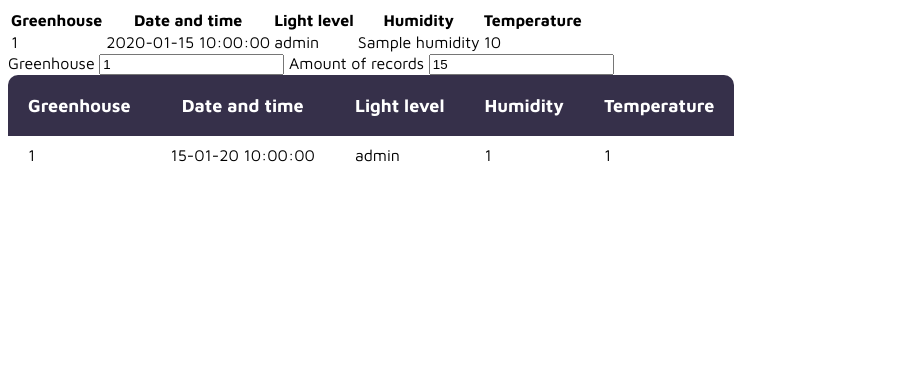
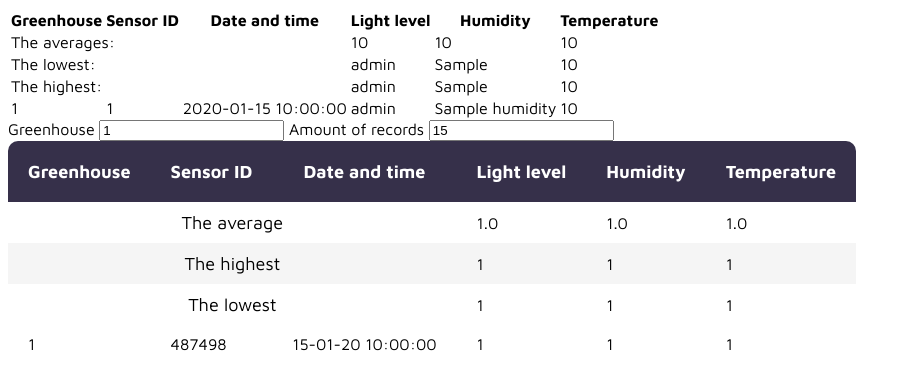
Before and after one commit to Yarvannim/Greenhouse, a Flask app: template templates/data.html in a window 1280 px wide. Shown: the top 390 px of the page, without its empty margins (0-911 px from the left). Run offline with Flask 2, Linux system fonts and the light colour scheme; the template is opened without the code that fills it: most values are stand-ins (such as "Sample title", 1, 10 or a date in 2020).

Commit message:
averages, lowest, highest added in both tables

```diff
--- a/app.py
+++ b/app.py
@@ -44,7 +44,6 @@ def ldr():
 
 ldr()
 air()
-LatestReadings = []
 
 def scheduledDataEntry():
     db.insertScheduledData(1,ldrvalue,humidity,temperature)
@@ -54,25 +53,32 @@ sched.add_job(scheduledDataEntry, 'interval', seconds =30) #will do the schedule
 
 sched.start()
 
-def get_data():
-    date = datetime.now()
-    now = date.strftime("%d/%m/%Y, %H:%M:%S")
-    ldrlevel = ldrvalue
-    lightandtime = str(ldrlevel) + ' W/M2 ' + now
-    LatestReadings.append(lightandtime)
-    if len(LatestReadings) > 25:
-        LatestReadings.pop(0)
-    return LatestReadings#, now
-
 @app.route("/data")
 def datapage():
     amount = request.args.get('amount', default=10, type=int)
     greenhouse = request.args.get('greenhouse', default=1, type=int)
     return db.getLatestData(greenhouse, amount)
-    # return render_template('index.html', lightlevelandtime=Readings, ldr=ldrlevel, humidity=humidity, temperature=temperature )
+@app.route("/data/averages")
+def dataAveragespage():
+    greenhouse = request.args.get('greenhouse', default=1, type=int)
+    return db.getAverageData(greenhouse)
+@app.route("/data/minimum")
+def dataLowestpage():
+    greenhouse = request.args.get('greenhouse', default=1, type=int)
+    return db.getLowestData(greenhouse)
+@app.route("/data/highest")
+def dataHighestpage():
+    greenhouse = request.args.get('greenhouse', default=1, type=int)
+    return db.getHighestData(greenhouse)
 
 @app.route("/")
 def page():
-    response = requests.get("http://127.0.0.1:5000/data?greenhouse=1&amount=10")
-    data = json.loads(response.text)
-    return render_template('data.html', readingsfromdatabase=data)
+    responseData = requests.get("http://127.0.0.1:5000/data?greenhouse=1&amount=10")
+    data = json.loads(responseData.text)
+    responseAverages = requests.get("http://127.0.0.1:5000/data/averages?greenhouse=1")
+    dataAverage = json.loads(responseAverages.text)
+    responseLowest = requests.get("http://127.0.0.1:5000/data/minimum?greenhouse=1")
+    dataLowest = json.loads(responseLowest.text)
+    responseHighest = requests.get("http://127.0.0.1:5000/data/highest?greenhouse=1")
+    dataHighest = json.loads(responseHighest.text)
+    return render_template('data.html', readingsfromdatabase=data, AverageData=dataAverage, LowestData=dataLowest, HighestData=dataHighest)
--- a/database/db.py
+++ b/database/db.py
@@ -30,7 +30,7 @@ class GreenhouseData(Base):
     entry_id = Column(Integer, primary_key=True, autoincrement=True)
     greenhouse_id = Column(Integer, ForeignKey('greenhouses.id'), nullable=False)
     create_time = Column(DateTime, server_default=func.now(), nullable=False)
-    light_level = Column(String(10), nullable=False)
+    light_level = Column(Integer, nullable=False)
     humidity = Column(Integer, nullable=False)
     temperature = Column(Integer, nullable=False)
 
@@ -51,6 +51,7 @@ def getLatestData(_id, _amount):
     for record in queryData:
         results.append({
             'Greenhouse_number': record.greenhouse_id,
+            'Sensor_ID': 487498,
             'time': record.create_time.strftime('%d-%m-%y %H:%M:%S'),
             'light_level': record.light_level,
             'humidity': record.humidity,
@@ -59,3 +60,60 @@ def getLatestData(_id, _amount):
     jsonified_results = json.dumps({'results': results})
     session.close()
     return jsonified_results
+
+def getAverageData(_id):
+    session = Session()
+    queryData = session.query(
+        func.avg(GreenhouseData.light_level),
+        func.avg(GreenhouseData.humidity),
+        func.avg(GreenhouseData.temperature)
+        ).filter(
+            GreenhouseData.greenhouse_id == _id
+        ).one()
+    session.close()
+    results = []
+    results.append({
+        'average_light_Level': str(queryData[0]),
+        'average_humidity': str(queryData[1]),
+        'average_temperature': str(queryData[2]),
+    })
+    jsonified_results = json.dumps({'results': results})
+    return jsonified_results
+
+def getLowestData(_id):
+    session = Session()
+    queryData = session.query(
+        func.min(GreenhouseData.light_level),
+        func.min(GreenhouseData.humidity),
+        func.min(GreenhouseData.temperature)
+        ).filter(
+            GreenhouseData.greenhouse_id == _id
+        ).one()
+    session.close()
+    results = []
+    results.append({
+        'lowest_light_Level': str(queryData[0]),
+        'lowest_humidity': str(queryData[1]),
+        'lowest_temperature': str(queryData[2]),
+    })
+    jsonified_results = json.dumps({'results': results})
+    return jsonified_results
+
+def getHighestData(_id):
+    session = Session()
+    queryData = session.query(
+        func.max(GreenhouseData.light_level),
+        func.max(GreenhouseData.humidity),
+        func.max(GreenhouseData.temperature)
+        ).filter(
+            GreenhouseData.greenhouse_id == _id
+        ).one()
+    session.close()
+    results = []
+    results.append({
+        'highest_light_Level': str(queryData[0]),
+        'highest_humidity': str(queryData[1]),
+        'highest_temperature': str(queryData[2]),
+    })
+    jsonified_results = json.dumps({'results': results})
+    return jsonified_results
--- a/static/css/style.css
+++ b/static/css/style.css
@@ -18,6 +18,10 @@ body {
 .dataTable tbody tr:nth-child(even) {
   background-color: #f5f5f5;
 }
+.dataTable tbody tr.Display td:nth-child(1) {
+  text-align: center;
+  font-size: 18px;
+}
 .dataTable tbody td {
   padding: 10px 20px;
 }/*# sourceMappingURL=style.css.map */
--- a/static/css/style.scss
+++ b/static/css/style.scss
@@ -19,6 +19,12 @@ body{
         tr:nth-child(even){
             background-color: #f5f5f5
         }
+        tr.Display{
+            td:nth-child(1){
+                text-align: center;
+                font-size: 18px;
+            }
+        }
         td{
             padding: 10px 20px;
         }
--- a/static/js/functions.js
+++ b/static/js/functions.js
@@ -23,8 +23,8 @@
 // }
 // }
 $(document).ready(function(){
-    getData()
-    setInterval(function(){getData()}, 30000);
+  getAllData()
+  setInterval(function(){getData()}, 30000);
 });
 
 function getData(){
@@ -32,8 +32,45 @@ function getData(){
   let amount = $("#input_amount").val()
   $.getJSON(`http://127.0.0.1:5000/data?greenhouse=${greenhouse}&amount=${amount}`, function(data){
     const results = data.results
-    let newresults = results.map(result => `<tr><td>${result.Greenhouse_number}</td><td>${result.time}</td><td>${result.light_level}</td><td>${result.humidity}</td><td>${result.temperature}</td></tr>`)
+    let newresults = results.map(result => `<tr><td>${result.Greenhouse_number}</td><td>${result.Sensor_ID}</td><td>${result.time}</td><td>${result.light_level}</td><td>${result.humidity}</td><td>${result.temperature}</td></tr>`)
     $(".dataDisplay").empty()
     $(".dataDisplay").append(newresults)
   });
 }
+
+function getAverages(){
+  let greenhouse = $("#input_greenhouse").val()
+  $.getJSON(`http://127.0.0.1:5000/data/averages?greenhouse=${greenhouse}`, function(data){
+    const results = data.results
+    let newresults = results.map(result => `<td>${result.average_light_Level}</td><td>${result.average_humidity}</td><td>${result.average_humidity}</td>`)
+    $(".Display.Average td:nth-child(2) , .Display.Average td:nth-child(3), .Display.Average td:nth-child(4)").remove()
+    $(".Display.Average td:nth-child(1)").after(newresults)
+  });
+}
+
+function getLowest(){
+  let greenhouse = $("#input_greenhouse").val()
+  $.getJSON(`http://127.0.0.1:5000/data/minimum?greenhouse=${greenhouse}`, function(data){
+    const results = data.results
+    let newresults = results.map(result => `<td>${result.lowest_light_Level}</td><td>${result.lowest_humidity}</td><td>${result.lowest_humidity}</td>`)
+    $(".Display.Lowest td:nth-child(2) , .Display.Lowest td:nth-child(3), .Display.Lowest td:nth-child(4)").remove()
+    $(".Display.Lowest td:nth-child(1)").after(newresults)
+  });
+}
+
+function getHighest(){
+  let greenhouse = $("#input_greenhouse").val()
+  $.getJSON(`http://127.0.0.1:5000/data/highest?greenhouse=${greenhouse}`, function(data){
+    const results = data.results
+    let newresults = results.map(result => `<td>${result.highest_light_Level}</td><td>${result.highest_humidity}</td><td>${result.highest_humidity}</td>`)
+    $(".Display.Highest td:nth-child(2) , .Display.Highest td:nth-child(3), .Display.Highest td:nth-child(4)").remove()
+    $(".Display.Highest td:nth-child(1)").after(newresults)
+  });
+}
+
+function getAllData(){
+  getData()
+  getAverages()
+  getLowest()
+  getHighest()
+}
--- a/templates/data.html
+++ b/templates/data.html
@@ -7,6 +7,7 @@
         <thead>
             <tr>
                 <th>Greenhouse</th>
+                <th>Sensor ID</th>
                 <th>Date and time</th>
                 <th>Light level</th>
                 <th>Humidity</th>
@@ -14,9 +15,34 @@
             </tr>
         </thead>
         <tbody>
+            <tr class="AverageDispla">
+                <td colspan="3">The averages:</td>
+                {% for json in AverageData.results %}
+                    <td>{{json.average_light_Level}}</td>
+                    <td>{{json.average_humidity}}</td>
+                    <td>{{json.average_temperature}}</td>
+                {% endfor %}
+            </tr>
+            <tr class="LowestDispla">
+                <td colspan="3">The lowest:</td>
+                {% for json in LowestData.results %}
+                    <td>{{json.lowest_light_Level}}</td>
+                    <td>{{json.lowest_humidity}}</td>
+                    <td>{{json.lowest_temperature}}</td>
+                {% endfor %}
+            </tr>
+            <tr class="HighestDispla">
+                <td colspan="3">The highest:</td>
+                {% for json in HighestData.results %}
+                    <td>{{json.highest_light_Level}}</td>
+                    <td>{{json.highest_humidity}}</td>
+                    <td>{{json.highest_temperature}}</td>
+                {% endfor %}
+            </tr>
             {% for json in readingsfromdatabase.results %}
                 <tr>
                     <td>{{json.Greenhouse_number}}</td>
+                    <td>{{json.Sensor_ID}}</td>
                     <td>{{json.time}}</td>
                     <td>{{json.light_level}}</td>
                     <td>{{json.humidity}}</td>
@@ -26,19 +52,31 @@
         </tbody>
     </table>
     <label for="greenhouse">Greenhouse</label>
-    <input type="number" name="greenhouse" id="input_greenhouse" value="1" onchange="getData()">
+    <input type="number" name="greenhouse" id="input_greenhouse" value="1" onchange="getAllData()">
     <label for="amount">Amount of records</label>
     <input type="number" name="amount" id="input_amount" value="15" onchange="getData()">
     <table class="dataTable">
         <thead>
             <tr>
                 <th>Greenhouse</th>
+                <th>Sensor ID</th>
                 <th>Date and time</th>
                 <th>Light level</th>
                 <th>Humidity</th>
                 <th>Temperature</th>
             </tr>
         </thead>
+        <tbody>
+            <tr class="Display Average">
+                <td colspan="3" class="averages">The average</td>
+            </tr>
+            <tr class="Display Highest">
+                <td colspan="3" class="highest">The highest</td>
+            </tr>
+            <tr class="Display Lowest">
+                <td colspan="3" class="lowest">The lowest</td>
+            </tr>
+        </tbody>
         <tbody class="dataDisplay">
 
         </tbody>
```
Also changed, not shown: 1 other file.
